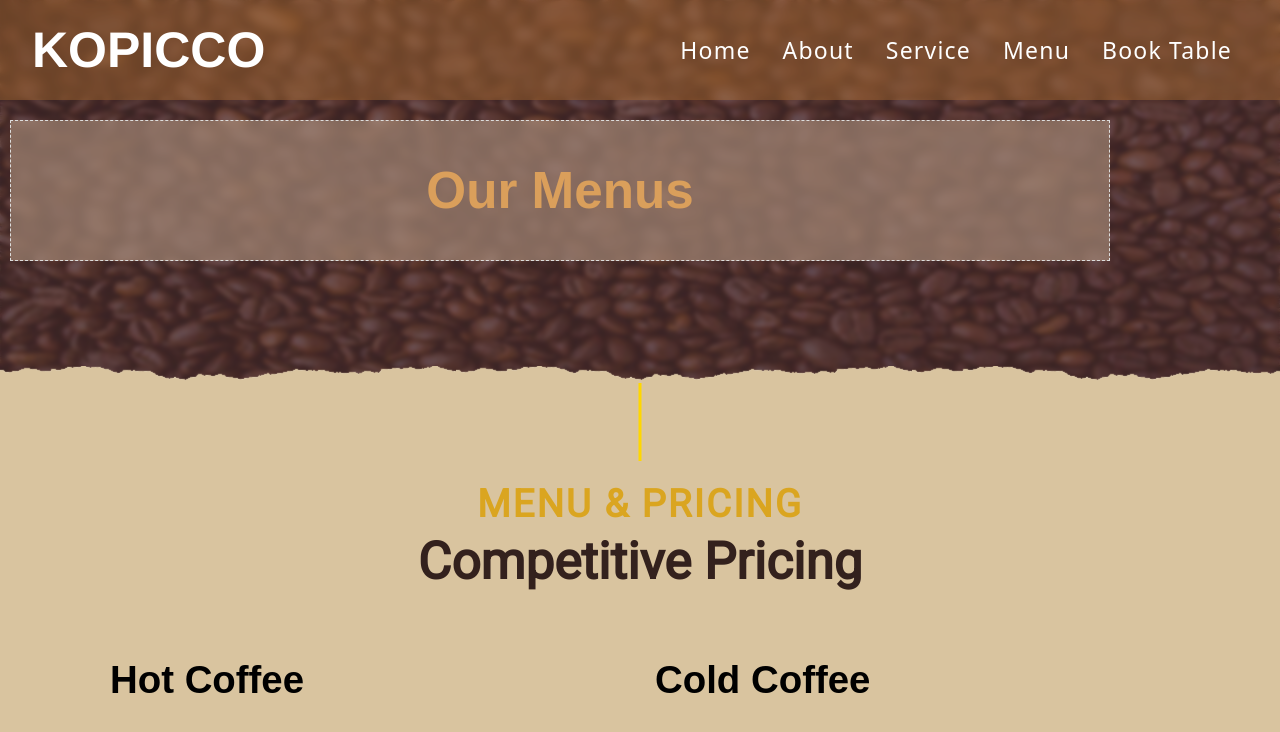
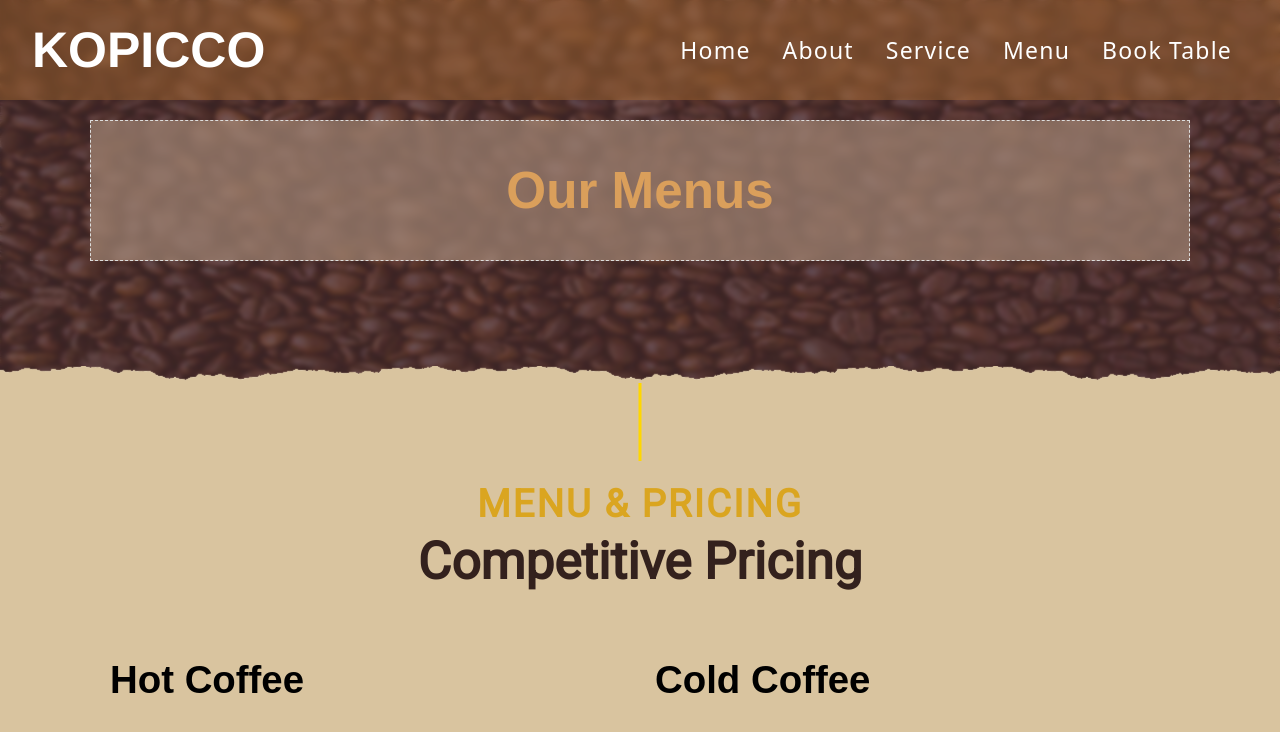
Before and after one commit to ShuvoDevDurjoy/Coffee-App, a Next.js app: page /Coffee-App/menu in a window 1280 px wide. Shown: the top 732 px of the page. Built offline with nearby package versions, Linux system fonts and the light colour scheme.

Commit message:
Update CustomHeader.css

```diff
--- a/src/app/Component/CustomHeader.css
+++ b/src/app/Component/CustomHeader.css
@@ -10,7 +10,6 @@
     backdrop-filter: blur(5px);
     border: 1px dashed #ddd;
     z-index: 20;
-    margin-inline: 10px;
 }
 
 .background_image_wrapper{
```
